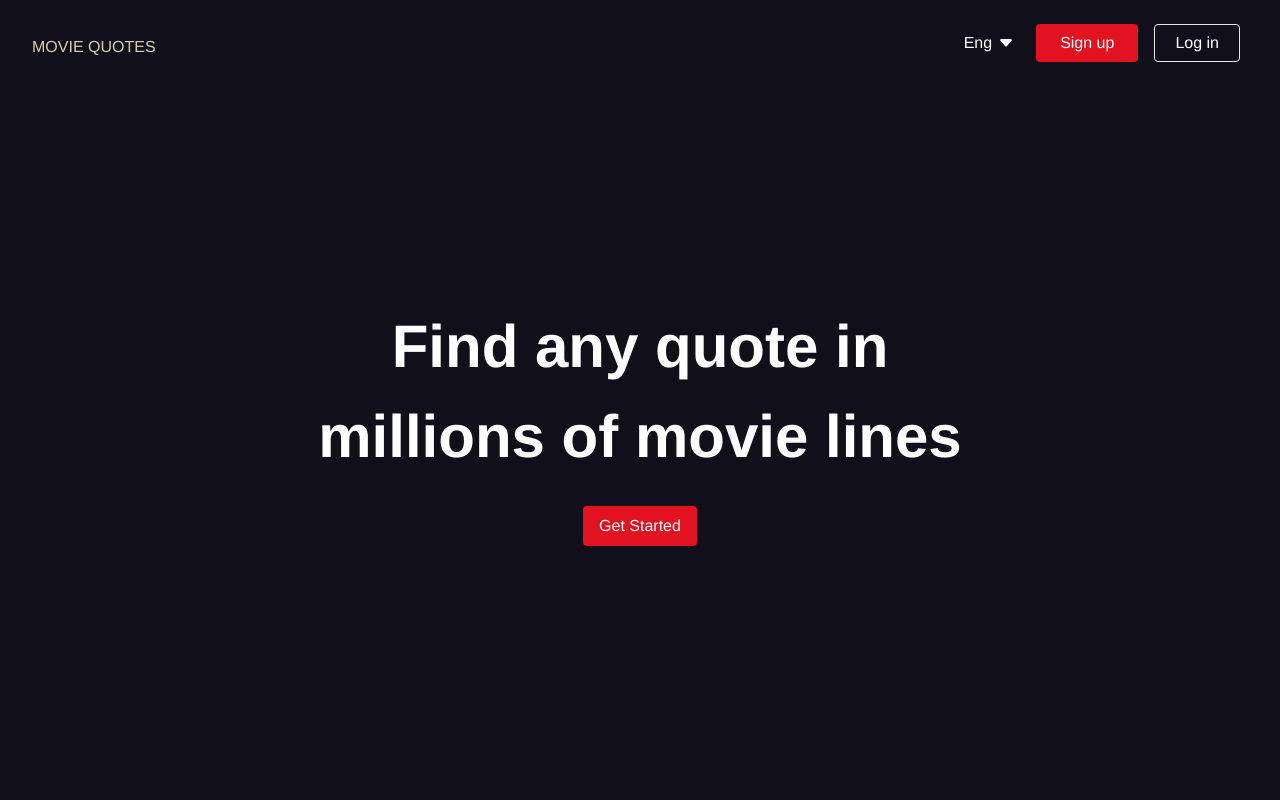
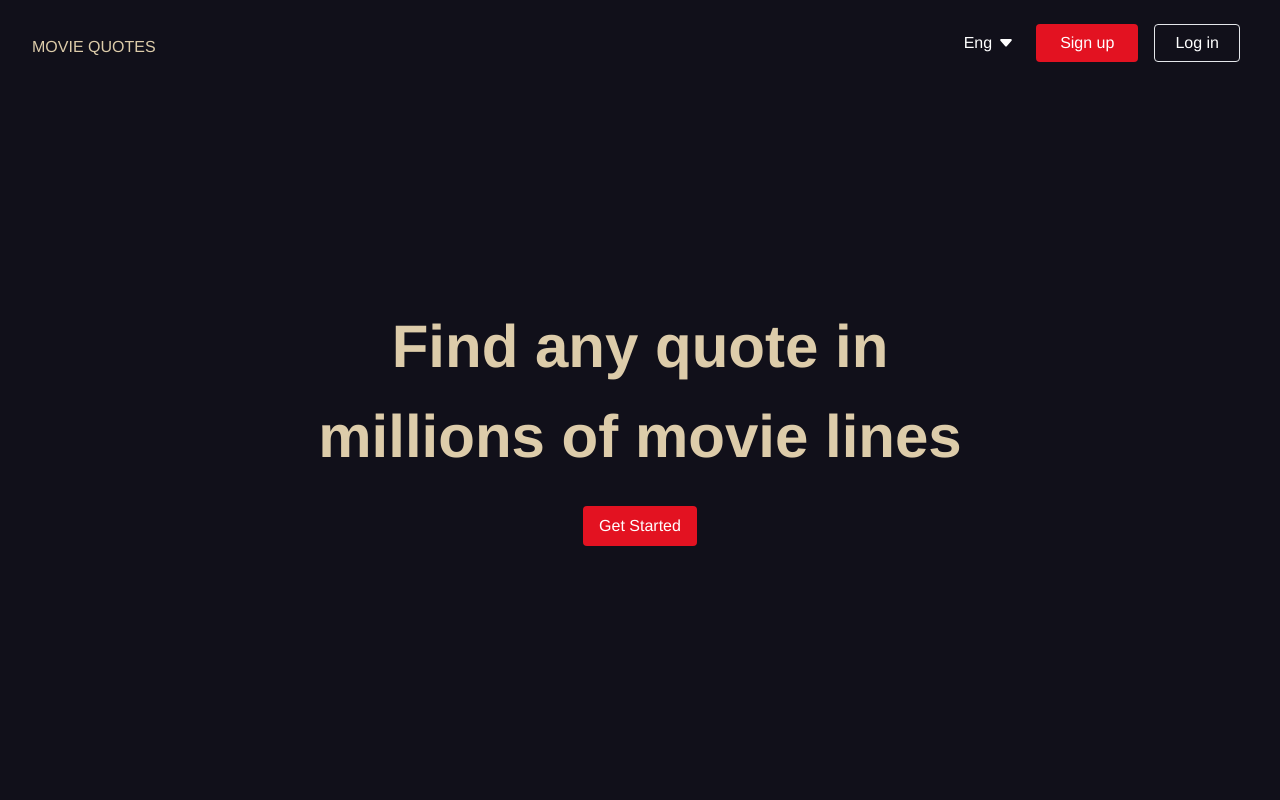
Before and after one commit to iraklyoda/epic-movie-quotes, a Vue app: page / in a window 1280 px wide. Shown: the top 800 px of the page. Built offline with nearby package versions, Linux system fonts and the light colour scheme; grey boxes are pictures that could not be loaded.

Commit message:
style: improve sizing

```diff
--- a/src/components/landing_page/MovieComponent.vue
+++ b/src/components/landing_page/MovieComponent.vue
@@ -4,7 +4,7 @@
     <div class="flex mt-44 lg:mt-160 gap-2 ml-9 lg:ml-44">
       <div class="w-4 h-0.5 bg-white mt-2.5 lg:w-8"></div>
       <div class="font-bold">
-        <h2 class="text-xl w-64 lg:text-5xl lg:w-245">"{{ quote }}"</h2>
+        <h2 class="text-xl w-72 lg:text-5xl lg:w-245">"{{ quote }}"</h2>
         <p class="mt-2 lg:text-3xl">{{ year }}</p>
       </div>
     </div>
--- a/src/views/LandingPage.vue
+++ b/src/views/LandingPage.vue
@@ -21,7 +21,7 @@
         </div>
       </header>
       <p
-        class="text-center text-xl mt-32 font-bold lg:text-6xl lg:leading-22.5 lg:mt-60"
+        class="text-center text-xl text-skinWhite mt-32 font-bold lg:text-6xl lg:leading-22.5 lg:mt-60"
       >
         Find any quote in <br />
         millions of movie lines
```
